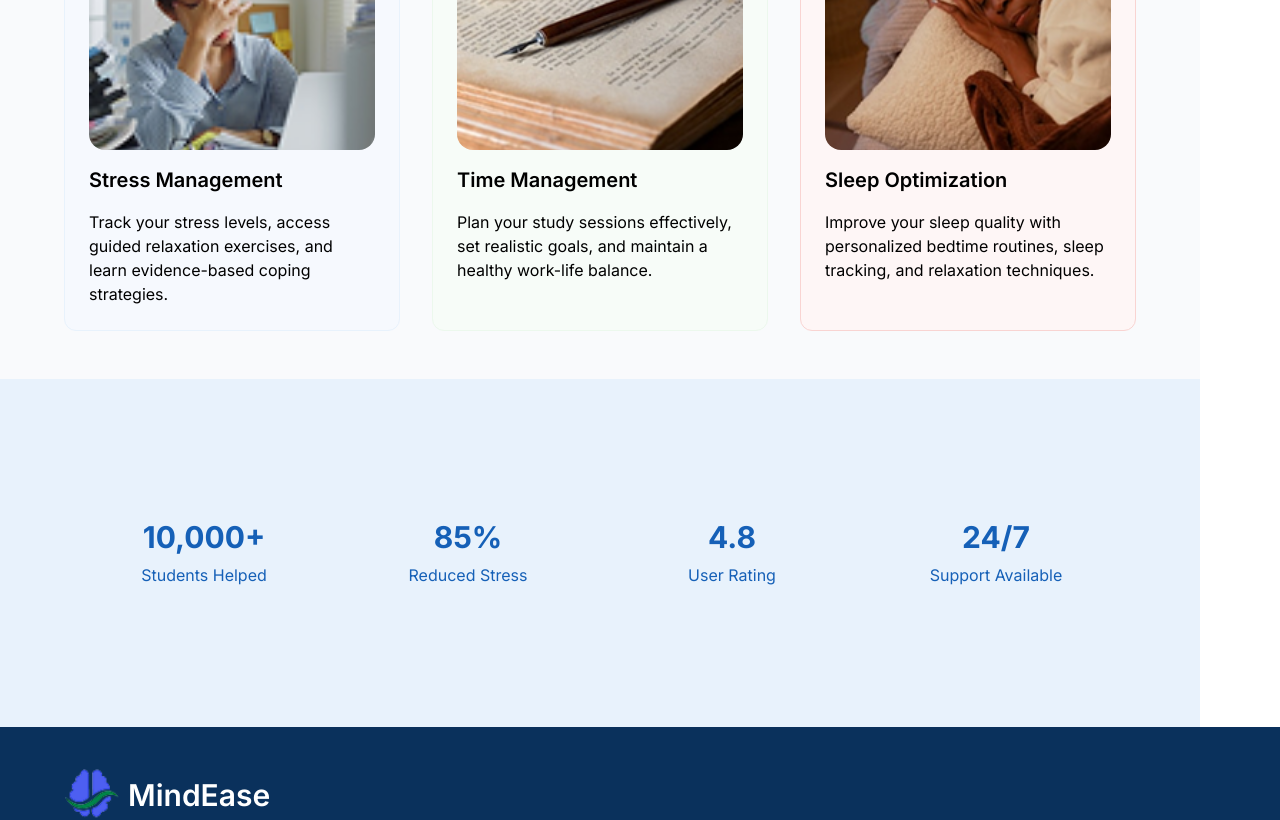
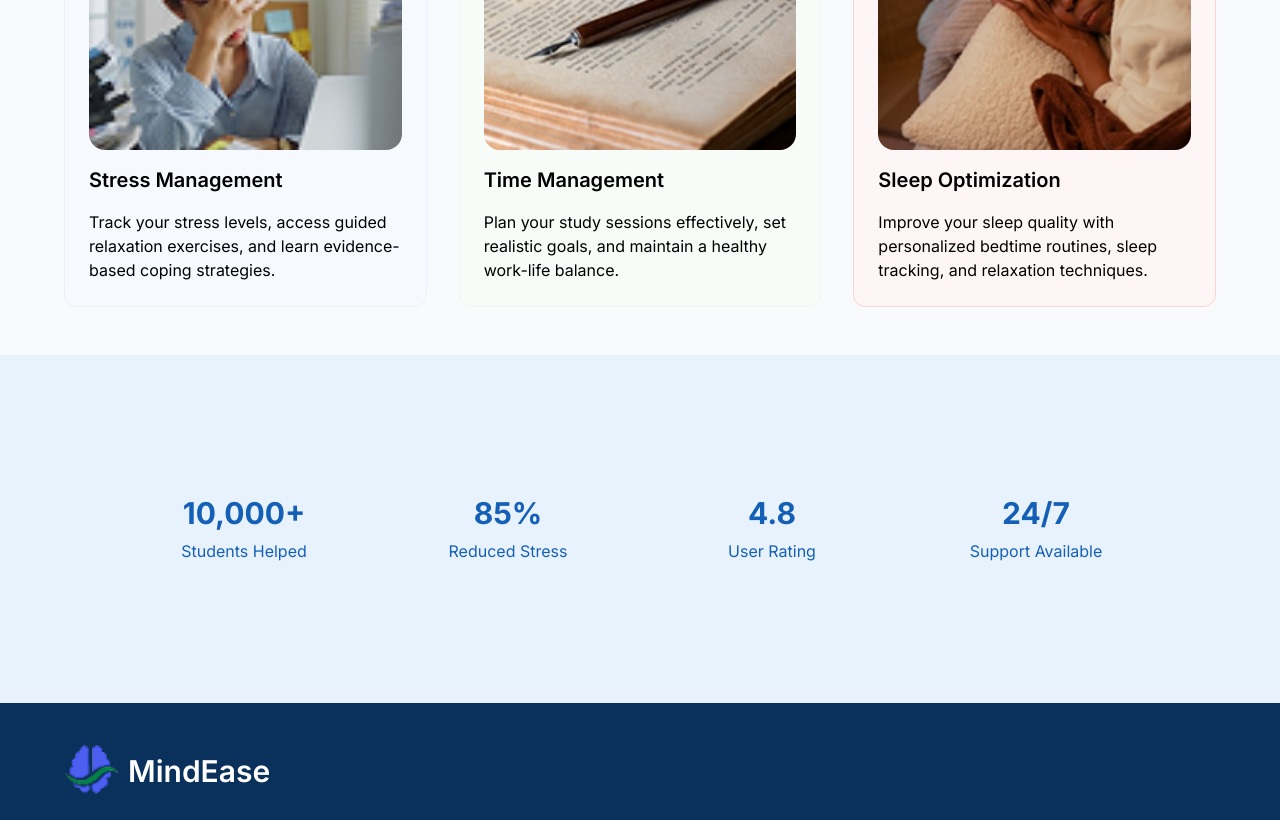
Before and after one commit to Samuelosoba/MindEase, a React (Vite) app: page / in a window 1280 px wide. Shown: the part 1315-2135 px from the top of the page. Built offline with nearby package versions, Linux system fonts and the light colour scheme.

Commit message:
fixed landing page issues

```diff
--- a/src/App.jsx
+++ b/src/App.jsx
@@ -4,7 +4,7 @@ import { AuthProvider } from "./contexts/AuthProvider";
 
 export default function App() {
   return (
-    <div>
+    <div className="">
       <AuthProvider>
         <AppRoute />
       </AuthProvider>
--- a/src/Route/AppRoute.jsx
+++ b/src/Route/AppRoute.jsx
@@ -27,7 +27,7 @@ const Layout = ({ children }) => {
     <>
       {showLayout && <Nav />}
 
-      <main className="max-w-[1200px]">{children}</main>
+      <main>{children}</main>
       {showLayout && <Footer />}
     </>
   );
--- a/src/index.css
+++ b/src/index.css
@@ -1,4 +1,5 @@
 @import "tailwindcss";
 * {
   font-family: "Inter", sans-serif;
+
 }
```
